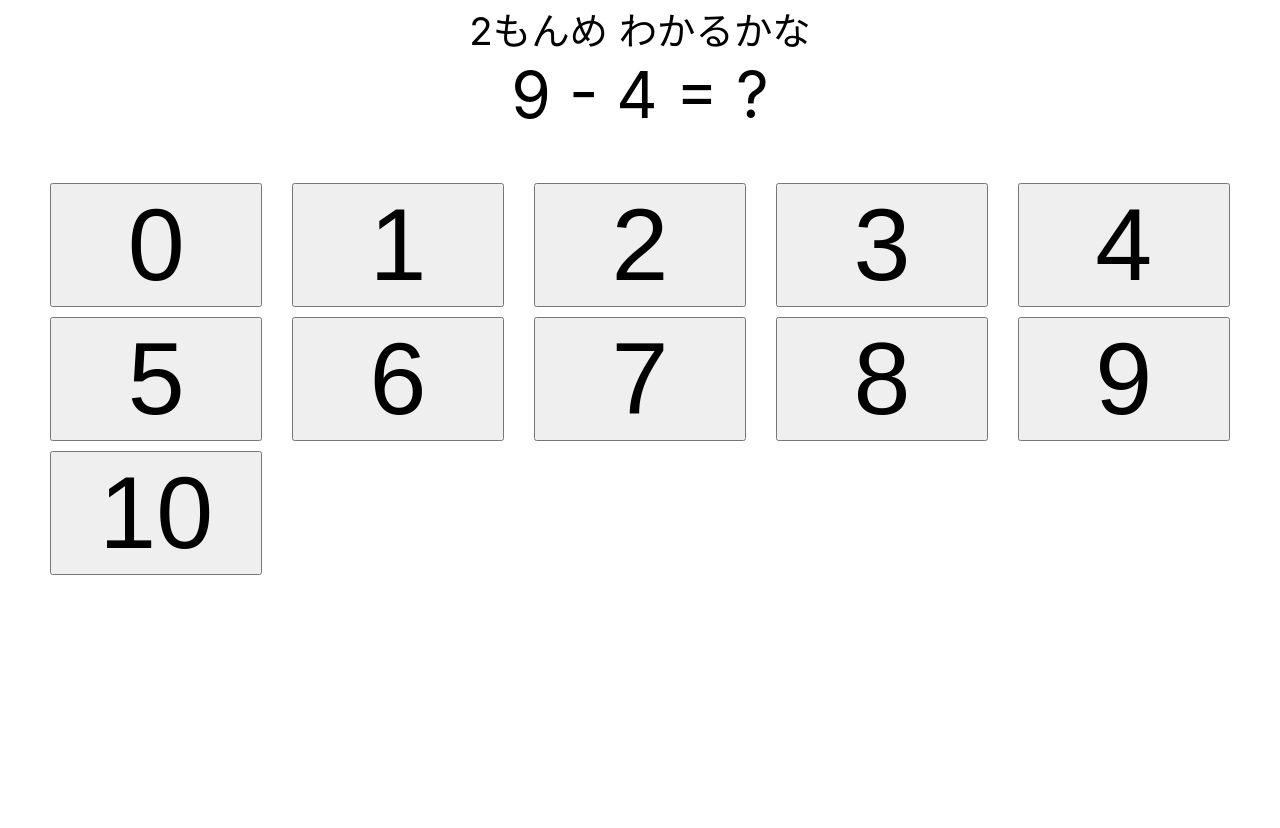
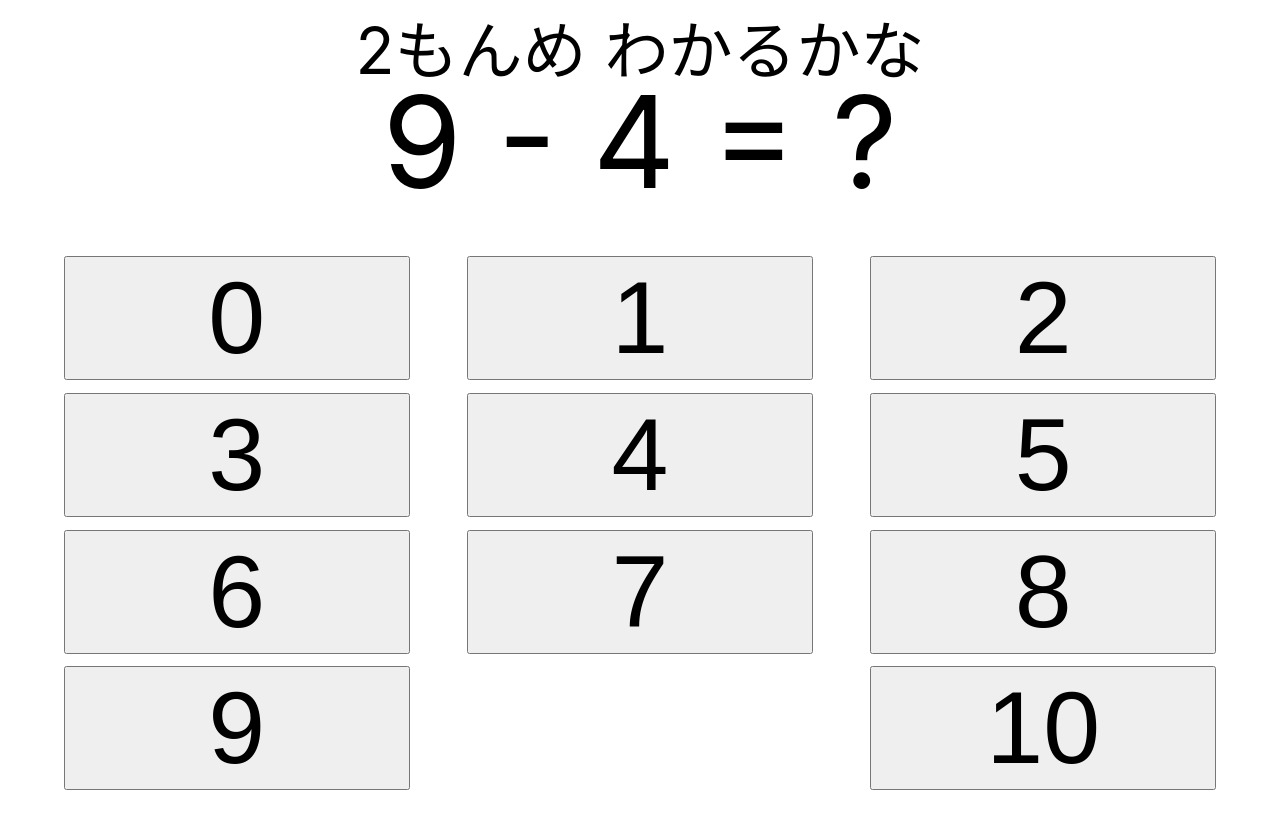
Before and after one commit to mechamogera/keisan-card, a React (Create React App) app: page / in a window 1280 px wide. Shown: the top 828 px of the page. Before the commit the page ends 800 px from the top, so only its background shows below. Built offline with nearby package versions, Linux system fonts and the light colour scheme.

Commit message:
refactor: 見た目を縦長用のデザインにしてみる

```diff
--- a/src/containers/Keisan/keisan.css
+++ b/src/containers/Keisan/keisan.css
@@ -2,22 +2,24 @@
     display: flex;
     justify-content: space-between;
     flex-wrap: wrap;
-    padding: 50px;
-    gap: 10px;
+    padding: 5vw;
+    gap: 1vw;
 }
 
 .Result button {
     display: flex;
     justify-content: center;
     align-items: center;
-    width: 18%;
+    width: 30%;
     font-size: 8vw;
 }
 
 .Message {
-    font-size: 3vw;
+    font-size: 5vw;
+    height: 5vw;
 }
 
 .Question {
-    font-size: 5vw;
+    font-size: 10vw;
+    height: 10vw;
 }
```
